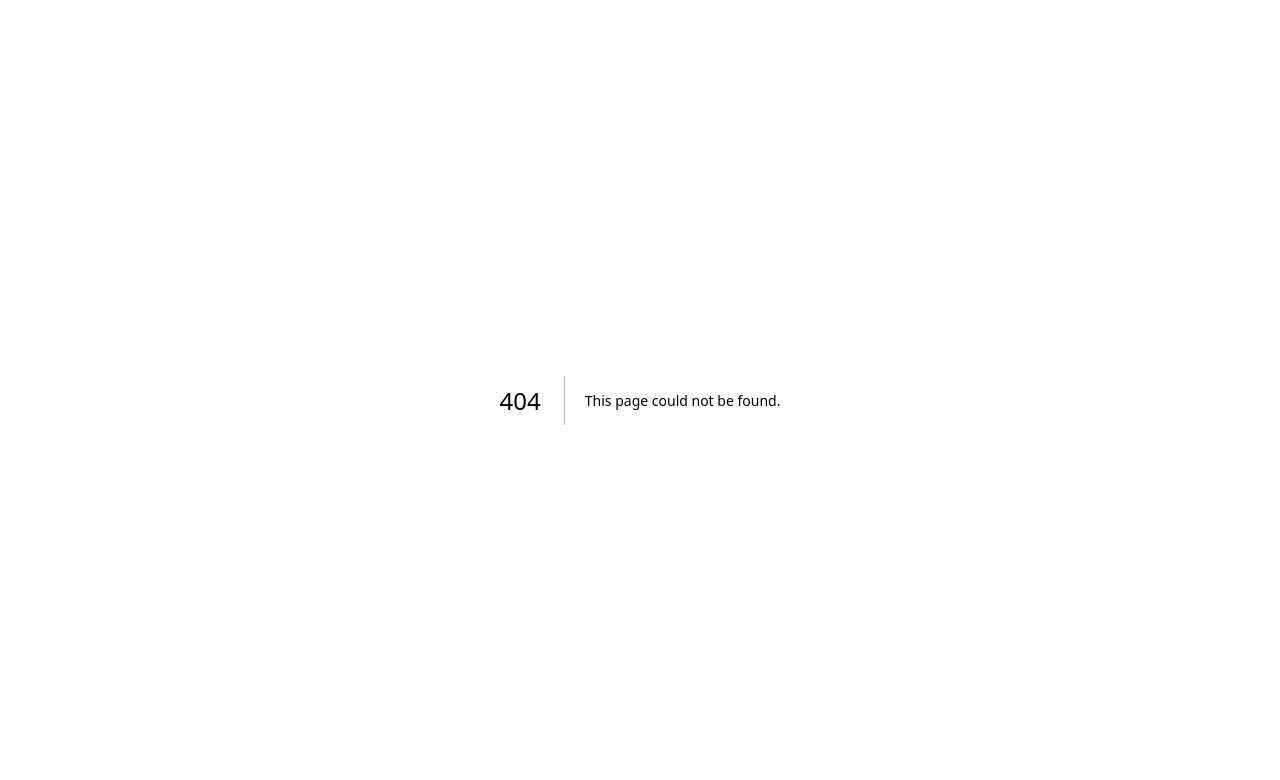
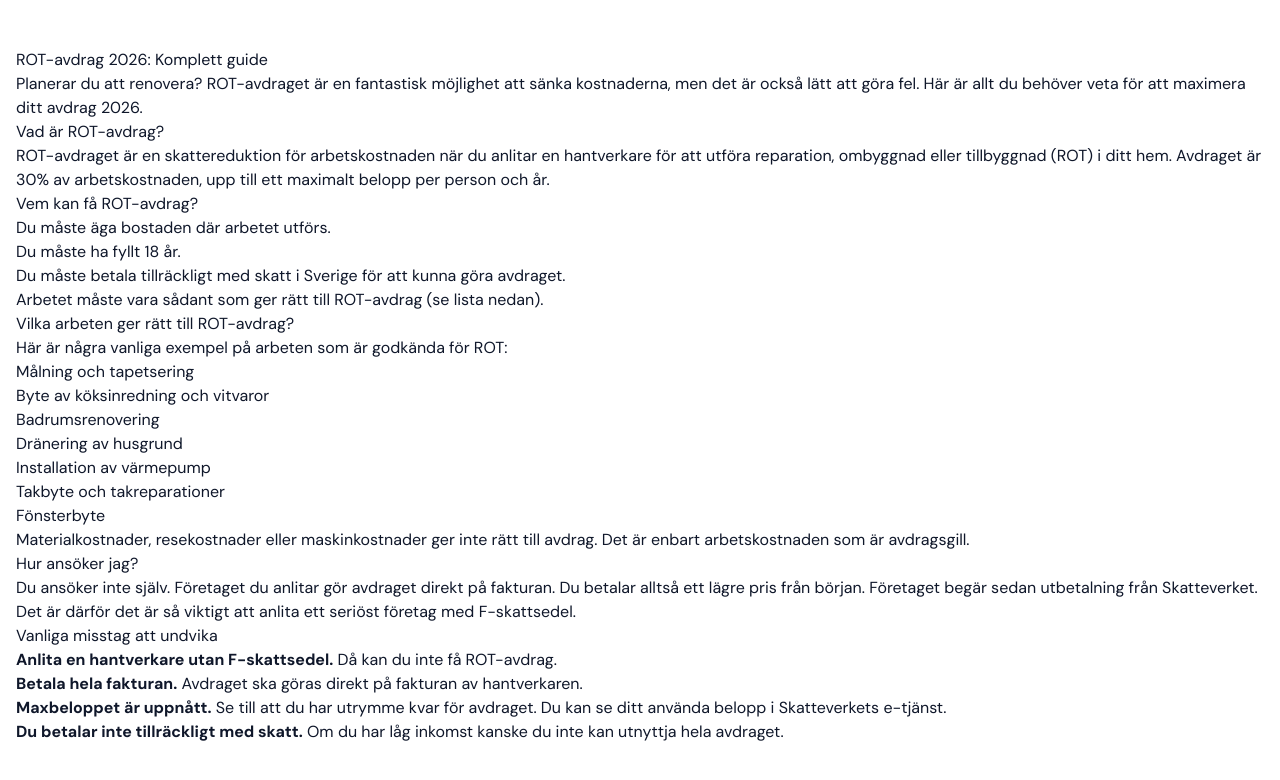
Before and after one commit to AdviseoGit/Saga, a Next.js app: page /rot-avdrag in a window 1280 px wide. Before the commit this address had no page. Shown: the top 780 px of the page. Built offline with nearby package versions, Linux system fonts and the light colour scheme.

Commit message:
feat: add rot-avdrag guide and fix sitemap

```diff
--- a/app/guider/granska-offert-hantverkare/page.tsx
+++ /dev/null
@@ -1,104 +0,0 @@
-
-import { Metadata } from 'next';
-import Link from 'next/link';
-
-export const metadata: Metadata = {
-  title: 'Granska offert från hantverkare: Din kompletta checklista 2026',
-  description:
-    'Är offerten rimlig? Lär dig granska en offert från en hantverkare steg-för-steg. Kontrollera F-skatt, ROT-avdrag, och undvik vanliga fällor med vår checklista.',
-  alternates: {
-    canonical:
-      'https://fragasaga.se/guider/granska-offert-hantverkare',
-  },
-};
-
-const GuidePage = () => {
-  return (
-    <>
-      <div>
-        <div className="max-w-3xl mx-auto px-4 sm:px-6 lg:px-8 py-12 md:py-16">
-          <article className="prose prose-lg mx-auto">
-            <header>
-              <h1 className="text-4xl font-extrabold tracking-tight text-slate-900 sm:text-5xl">
-                Är offerten rimlig? Din guide till att granska hantverkarofferter 2026
-              </h1>
-              <p className="mt-4 text-lg text-slate-600">
-                Att renovera eller bygga om är ett stort projekt. Offerter från hantverkare kan vara komplexa och svåra att tyda. Hur vet du om priset är rimligt och att allt viktigt är med? Här är din kompletta checklista för att känna dig trygg med din offert.
-              </p>
-            </header>
-
-            <section>
-              <h2 className="text-3xl font-bold tracking-tight text-slate-900 mt-10">
-                Steg 1: Kontrollera grunderna – Företagsuppgifter och F-skatt
-              </h2>
-              <p>
-                Innan du ens tittar på priset, börja med det mest grundläggande: är företaget seriöst? En professionell offert ska alltid innehålla:
-              </p>
-              <ul>
-                <li><strong>Fullständigt företagsnamn och organisationsnummer:</strong> Gör en snabb sökning på Allabolag.se eller Bolagsverket.se för att se att företaget existerar och inte har betalningsanmärkningar.</li>
-                <li><strong>Kontaktuppgifter:</strong> Adress, telefonnummer och e-postadress ska finnas med.</li>
-                <li><strong>Godkänd för F-skatt:</strong> Detta är avgörande för att du ska kunna göra ROT-avdrag. Kontrollera enkelt på Skatteverkets hemsida. Utan F-skatt blir du i praktiken arbetsgivare och ansvarig för sociala avgifter.</li>
-              </ul>
-               <p>
-                Osäker på hur du kollar F-skatt? Vårt verktyg kan hjälpa dig att{' '}
-                <Link href="/" title="Ladda upp och analysera offert">
-                  verifiera detta direkt när du laddar upp din offert
-                </Link>
-                .
-              </p>
-            </section>
-
-            <section>
-              <h2 className="text-3xl font-bold tracking-tight text-slate-900 mt-10">
-                Steg 2: Granska specifikationen – Vad ingår egentligen?
-              </h2>
-              <p>
-                Den vanligaste källan till konflikt är en otydlig specifikation. En bra offert specificerar exakt vad som ingår i priset. Se upp för luddiga formuleringar.
-              </p>
-              <ul>
-                  <li><strong>Arbetskostnad:</strong> Är det ett fast pris eller löpande timpris? Om det är timpris, hur många timmar uppskattas projektet ta? Vad är timpriset? Är det per hantverkare?</li>
-                  <li><strong>Materialkostnad:</strong> Vilket material ingår? Är det specificerat med märke och kvalitet, eller står det bara "kakel" eller "parkettgolv"? Be om en detaljerad materiallista.</li>
-                  <li><strong>Start- och slutdatum:</strong> En tidsplan är A och O. När planerar de att starta och när ska arbetet vara klart? Finns det några villkor för vite vid försening?</li>
-                  <li><strong>Underarbete och kringkostnader:</strong> Ingår städning, bortforsling av avfall, och eventuella ställningskostnader? Detta kan bli dyra överraskningar om de inte är medräknade.</li>
-              </ul>
-            </section>
-
-            <section>
-              <h2 className="text-3xl font-bold tracking-tight text-slate-900 mt-10">
-                Steg 3: Priset och betalningsvillkor
-              </h2>
-              <p>
-                Är priset rimligt? Det bästa sättet att ta reda på det är att jämföra 2-3 offerter från olika, oberoende firmor. Men även en enskild offert kan ge ledtrådar.
-              </p>
-              <ul>
-                  <li><strong>Jämför timpriser:</strong> Ett normalt timpris för en snickare, målare eller elektriker ligger ofta mellan 500-800 kr exklusive moms (2026). Priser varierar beroende på region och erfarenhet.</li>
-                  <li><strong>ROT-avdraget:</strong> Avdraget är 30% av arbetskostnaden, upp till 50 000 kr per person och år. Offerter bör tydligt specificera hur stor del av totalpriset som är arbetskostnad och därmed berättigar till ROT.</li>
-                  <li><strong>Betalningsplan:</strong> Betala aldrig hela summan i förskott! En vanlig modell är att betala en del vid projektstart, delbetalningar vid uppnådda milstolpar, och den sista delen när arbetet är slutfört och godkänt av dig.</li>
-              </ul>
-            </section>
-
-             <section>
-              <h2 className="text-3xl font-bold tracking-tight text-slate-900 mt-10">
-                Checklista: Saker att fråga hantverkaren
-              </h2>
-               <p>
-                Innan du skriver på, ta ett sista möte eller samtal och ställ dessa frågor:
-              </p>
-              <ol>
-                <li>Är detta en offert med fast pris eller en uppskattning?</li>
-                <li>Vilka försäkringar har ni (ansvarsförsäkring är ett måste)?</li>
-                <li>Använder ni underleverantörer? Är de i så fall också godkända för F-skatt?</li>
-                <li>Hur hanterar vi eventuella tilläggsarbeten (ÄTA-arbeten)? Ska de godkännas skriftligen av mig innan de påbörjas?</li>
-                <li>Vilka garantier lämnar ni på arbetet?</li>
-              </ol>
-            </section>
-
-          </article>
-        </div>
-      </div>
-
-    </>
-  );
-};
-
-export default GuidePage;
--- a/app/page.tsx
+++ b/app/page.tsx
@@ -556,6 +556,8 @@ export default function SagaLandingPage() {
             <Link href="/granska-offert-hantverkare" className="underline hover:text-[#0f172a]">Guide: Granska offert från hantverkare</Link>
             <span className="mx-2">·</span>
             <Link href="/kolla-faktura" className="underline hover:text-[#0f172a]">Guide: Kolla faktura från hantverkare</Link>
+            <span className="mx-2">·</span>
+            <Link href="/rot-avdrag" className="underline hover:text-[#0f172a]">Guide: ROT-avdrag</Link>
           </p>
         </div>
       </footer>
--- /dev/null
+++ b/app/rot-avdrag/page.tsx
@@ -0,0 +1,71 @@
+import { Metadata } from "next";
+
+export const metadata: Metadata = {
+  title: "ROT-avdrag 2026: Komplett guide – allt du behöver veta",
+  description:
+    "Komplett guide till ROT-avdraget 2026. Så fungerar det, vilka arbeten som ger rätt till avdrag, och hur du ansöker. Undvik vanliga misstag.",
+};
+
+export default function RotAvdragGuide() {
+  return (
+    <main className="bg-white">
+      <div className="prose prose-lg mx-auto px-4 py-12">
+        <h1>ROT-avdrag 2026: Komplett guide</h1>
+        <p className="lead">
+          Planerar du att renovera? ROT-avdraget är en fantastisk möjlighet att sänka kostnaderna, men det är också lätt att göra fel. Här är allt du behöver veta för att maximera ditt avdrag 2026.
+        </p>
+
+        <h2>Vad är ROT-avdrag?</h2>
+        <p>
+          ROT-avdraget är en skattereduktion för arbetskostnaden när du anlitar en hantverkare för att utföra reparation, ombyggnad eller tillbyggnad (ROT) i ditt hem. Avdraget är 30% av arbetskostnaden, upp till ett maximalt belopp per person och år.
+        </p>
+
+        <h2>Vem kan få ROT-avdrag?</h2>
+        <ul>
+          <li>Du måste äga bostaden där arbetet utförs.</li>
+          <li>Du måste ha fyllt 18 år.</li>
+          <li>Du måste betala tillräckligt med skatt i Sverige för att kunna göra avdraget.</li>
+          <li>Arbetet måste vara sådant som ger rätt till ROT-avdrag (se lista nedan).</li>
+        </ul>
+
+        <h2>Vilka arbeten ger rätt till ROT-avdrag?</h2>
+        <p>
+          Här är några vanliga exempel på arbeten som är godkända för ROT:
+        </p>
+        <ul>
+          <li>Målning och tapetsering</li>
+          <li>Byte av köksinredning och vitvaror</li>
+          <li>Badrumsrenovering</li>
+          <li>Dränering av husgrund</li>
+          <li>Installation av värmepump</li>
+          <li>Takbyte och takreparationer</li>
+          <li>Fönsterbyte</li>
+        </ul>
+        <p>
+          Materialkostnader, resekostnader eller maskinkostnader ger inte rätt till avdrag. Det är enbart arbetskostnaden som är avdragsgill.
+        </p>
+
+        <h2>Hur ansöker jag?</h2>
+        <p>
+          Du ansöker inte själv. Företaget du anlitar gör avdraget direkt på fakturan. Du betalar alltså ett lägre pris från början. Företaget begär sedan utbetalning från Skatteverket. Det är därför det är så viktigt att anlita ett seriöst företag med F-skattsedel.
+        </p>
+
+        <h2>Vanliga misstag att undvika</h2>
+        <ol>
+          <li>
+            <strong>Anlita en hantverkare utan F-skattsedel.</strong> Då kan du inte få ROT-avdrag.
+          </li>
+          <li>
+            <strong>Betala hela fakturan.</strong> Avdraget ska göras direkt på fakturan av hantverkaren.
+          </li>
+          <li>
+            <strong>Maxbeloppet är uppnått.</strong> Se till att du har utrymme kvar för avdraget. Du kan se ditt använda belopp i Skatteverkets e-tjänst.
+          </li>
+          <li>
+            <strong>Du betalar inte tillräckligt med skatt.</strong> Om du har låg inkomst kanske du inte kan utnyttja hela avdraget.
+          </li>
+        </ol>
+      </div>
+    </main>
+  );
+}
--- a/app/sitemap.ts
+++ b/app/sitemap.ts
@@ -14,5 +14,17 @@ export default function sitemap(): MetadataRoute.Sitemap {
       changeFrequency: "weekly",
       priority: 0.8,
     },
+    {
+      url: "https://fragasaga.se/kolla-faktura",
+      lastModified: new Date(),
+      changeFrequency: "weekly",
+      priority: 0.8,
+    },
+    {
+      url: "https://fragasaga.se/rot-avdrag",
+      lastModified: new Date(),
+      changeFrequency: "monthly",
+      priority: 0.7,
+    },
   ];
 }
```
